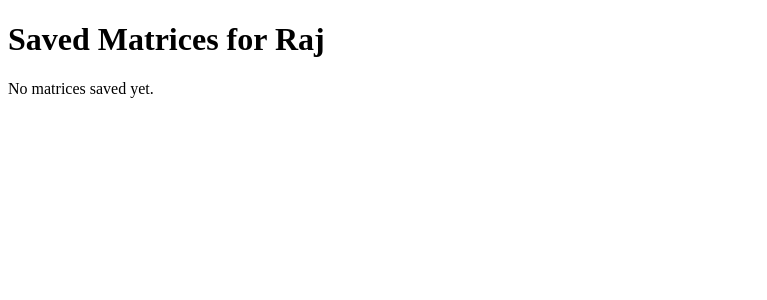
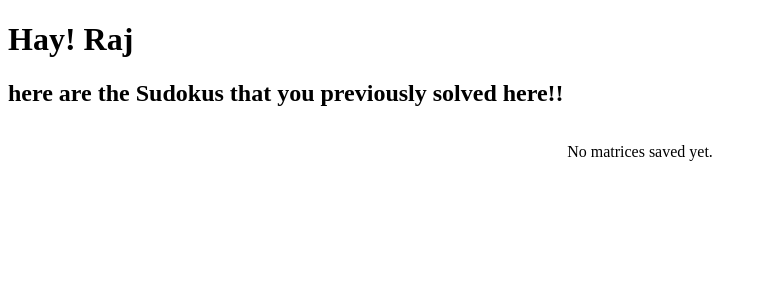
Before and after one commit to MADHUSESHASAI/Sudoku-solver, a Django app: page /history/ in a window 1280 px wide. Shown: the top 300 px of the page, without its empty margins (0-767 px from the left). Run offline with Django 5.2, Linux system fonts and the light colour scheme; a user stored in the database is signed in; data comes from the database, SQL or seed files in the repository; both versions use the stored data as it was after the commit.

Commit message:
addes some style

```diff
--- a/Sudokusolver/myapp/templates/history.html
+++ b/Sudokusolver/myapp/templates/history.html
@@ -4,38 +4,62 @@
     <meta charset="UTF-8">
     <title>Saved Matrices</title>
     <style>
-        .filename {
-            font-weight: bold;
-            margin-bottom: 10px;
-        }
         .box
         {
             display: grid;
             grid-template-columns: repeat(10,2fr);
             gap: 5px;
         }
+
+        .box
+        {
+            display: grid;
+            grid-template-columns: repeat(9,2fr);
+            gap: 5px;
+        }
+        #boxes
+        {
+            width: 20px;
+
+        }
+        #history-container
+        {
+            margin: 5px;
+            gap: 20px;
+            display: flex;
+            flex-direction: row;
+            flex-wrap: wrap;
+            justify-content: center;
+
+        }
+
     </style>
 </head>
 <body>
-    <h1>Saved Matrices for {{ request.user.username }}</h1>
-
+    <h1>Hay! {{ request.user.username }}</h1>
+    <h2>here are the Sudokus that you previously solved here!!</h2>
+    <div id="history-container">
         {% if user_matrices %}
-        <div class="matrix-list">
         {% for matrix in user_matrices %}
-                    <div class="filename">{{ matrix.filename }}</div>
-
+                <div id="container">
                     <div class="box">
                         {% for row in matrix.matrix %}
                                 {% for cell in row %}
+                                <div id="boxes">
                                     {{ cell }}
+                                </div>
                                 {% endfor %}
                             {% endfor %}
                     </div>
-
+                </div>
         {% endfor %}
-        </div>
         {% else %}
             <p>No matrices saved yet.</p>
         {% endif %}
+    </div>
+
+
+
+
 </body>
 </html>
--- a/Sudokusolver/myapp/templates/result.html
+++ b/Sudokusolver/myapp/templates/result.html
@@ -8,7 +8,7 @@
         .box
         {
             display: grid;
-            grid-template-columns: repeat(9,1fr);
+            grid-template-columns: repeat(9,2fr);
             gap: 5px;
 
 
@@ -16,6 +16,10 @@
         #boxes
         {
             width: 20px;
+            font-size: 20px;
+            background-color: white;
+            text-align: center;
+
         }
         #container
         {
```
Also changed, not shown: Sudokusolver/myapp/templates/game.html (+15 -3 lines), Sudokusolver/myapp/templates/homepage.html (+17 -3 lines), Sudokusolver/db.sqlite3. Lines whose indentation alone changed are shown as unchanged.
